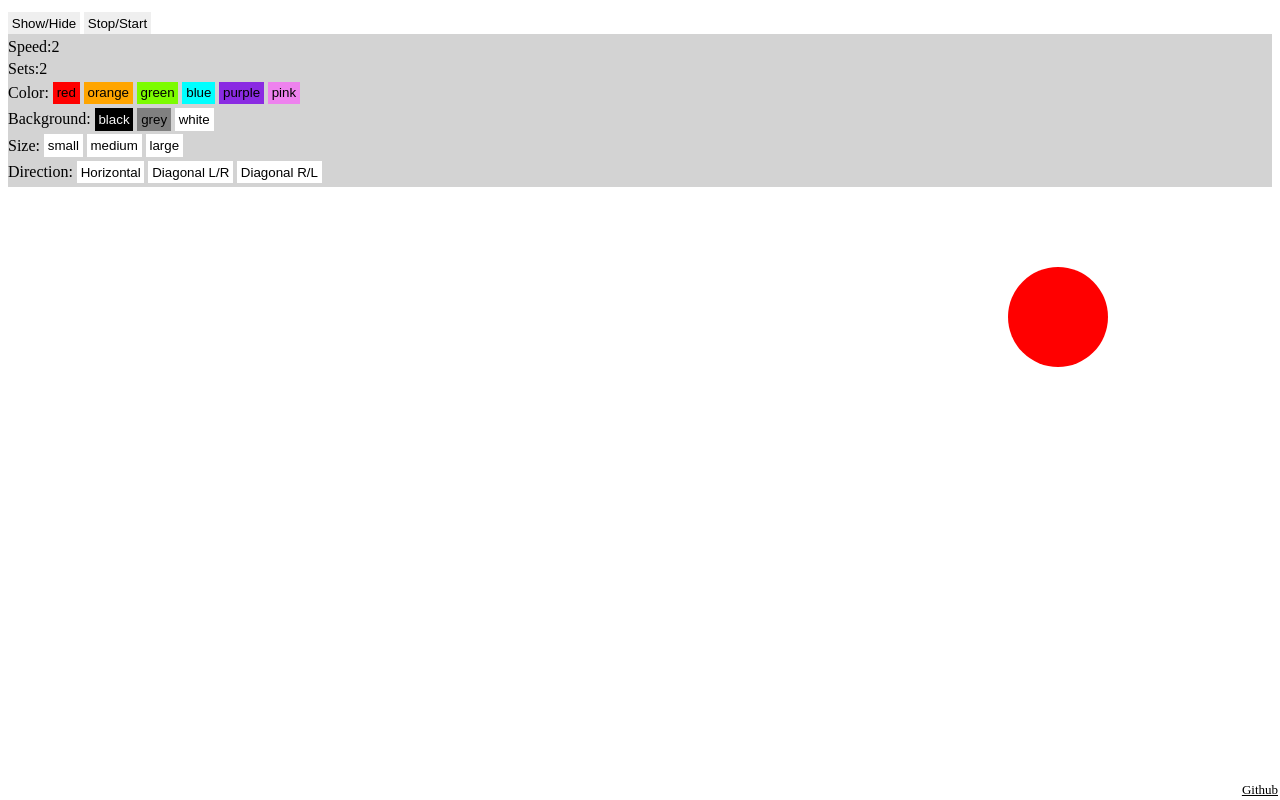
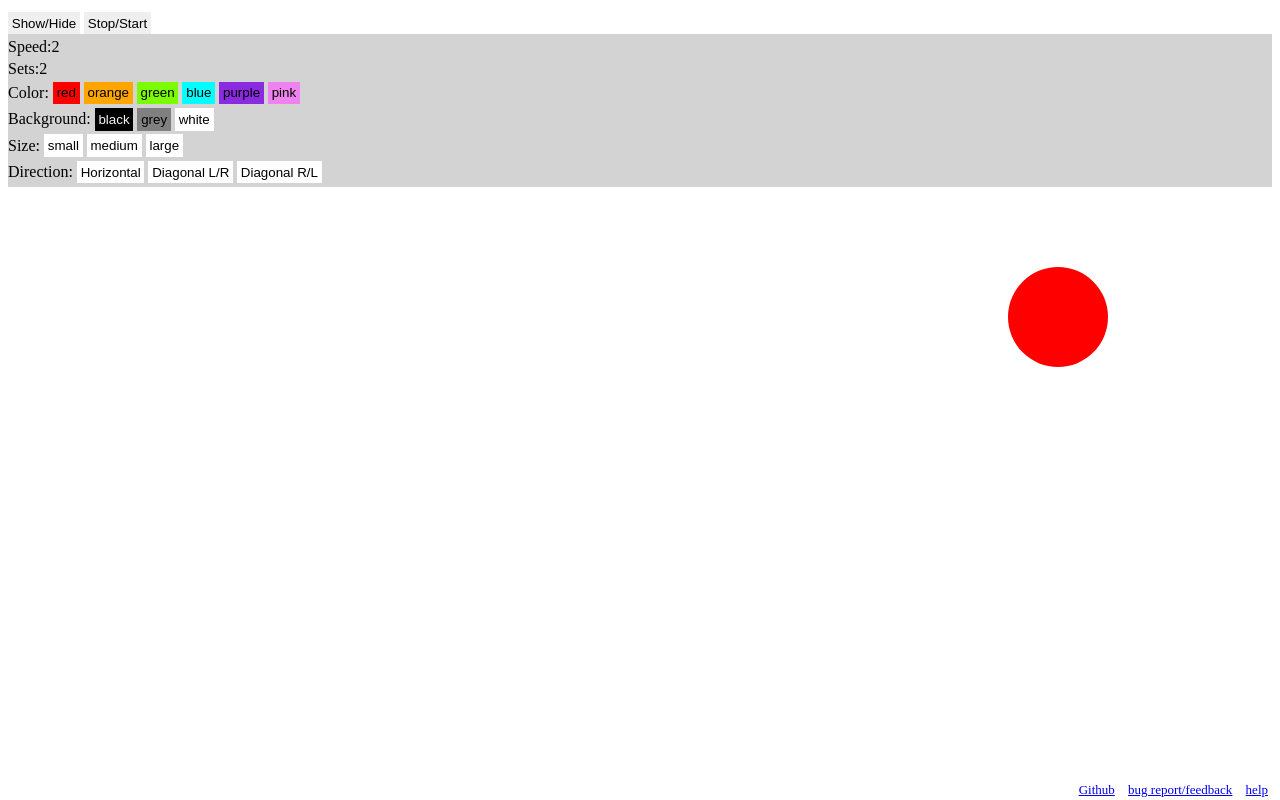
Before and after one commit to MaxAFriedrich/EMDR, a plain HTML site: page index.html in a window 1280 px wide. Drawn offline with Linux system fonts and the light colour scheme.

Commit message:
fixed bugs and added links to bottom

```diff
--- a/index.html
+++ b/index.html
@@ -4,7 +4,6 @@
 <head>
     <title EMDR demo></title>
     <meta name="viewport" content="width=device-width, initial-scale=1">
-
 </head>
 
 <body id="body" class="body">
@@ -222,16 +221,26 @@
             margin-top: 0.3%;
             z-index: 3;
         }
-        .github{
+
+        .github {
             color: black;
-            position: absolute;
+            position: fixed;
             bottom: 2px;
-            right: 2px;
+            right:2px;
+
             font-size: small;
             float: right;
         }
+        .gitEl{
+            margin-right: 10px;
+        }
     </style>
-    <a class="github" target="_blank" href="https://github.com/MaxAFriedrich/EMDR">Github</a>
+    <div class="github">
+        <a class="gitEl"  target="_blank" href="https://github.com/MaxAFriedrich/EMDR">Github</a>
+        <a  class="gitEl"  target="_blank" href="https://gitreports.com/issue/MaxAFriedrich/EMDR">bug report/feedback</a>
+        <a  class="gitEl"  target="_blank" href="https://github.com/MaxAFriedrich/EMDR/wiki">help</a>
+    </div>
+
 </body>
 
 </html>
```
